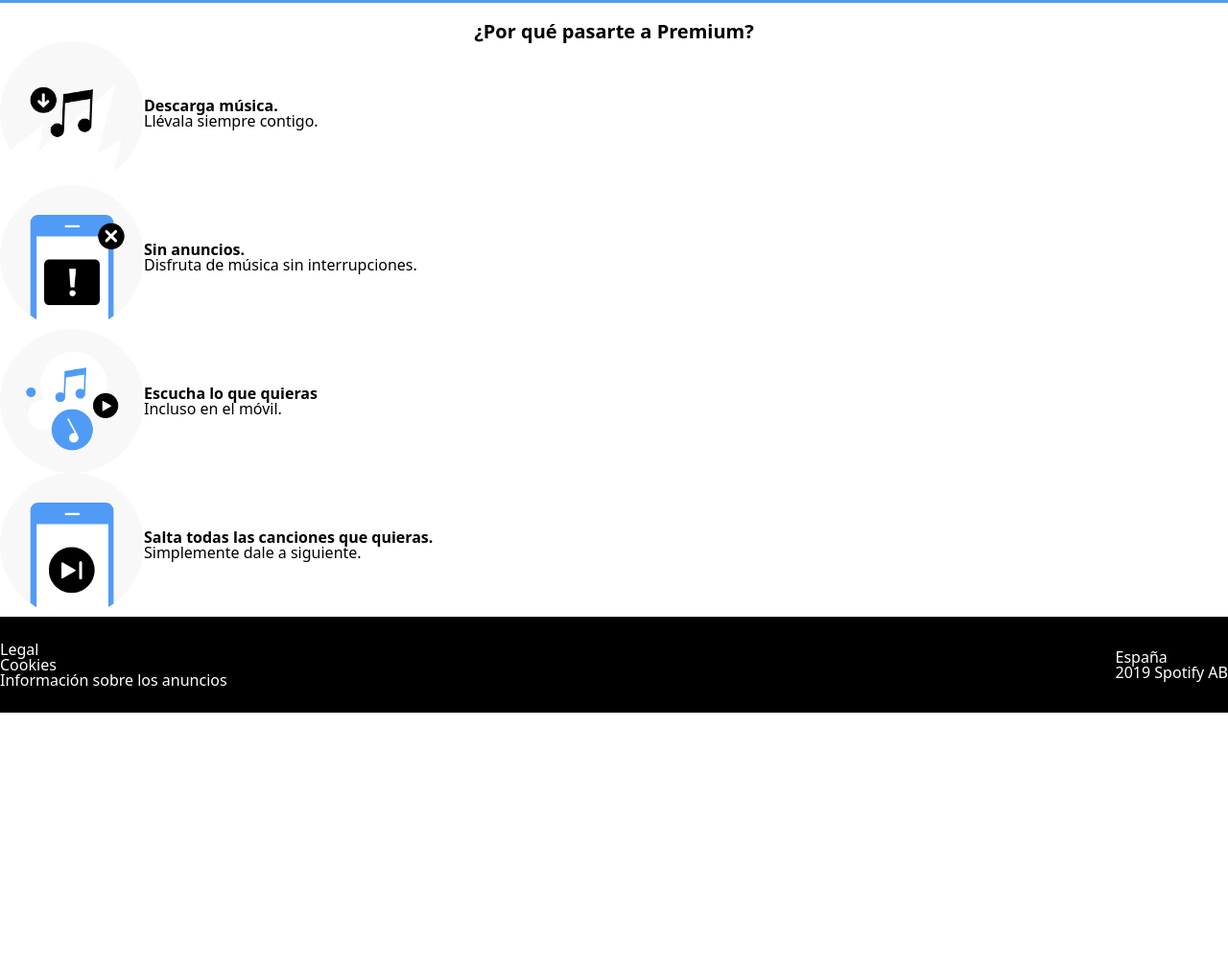
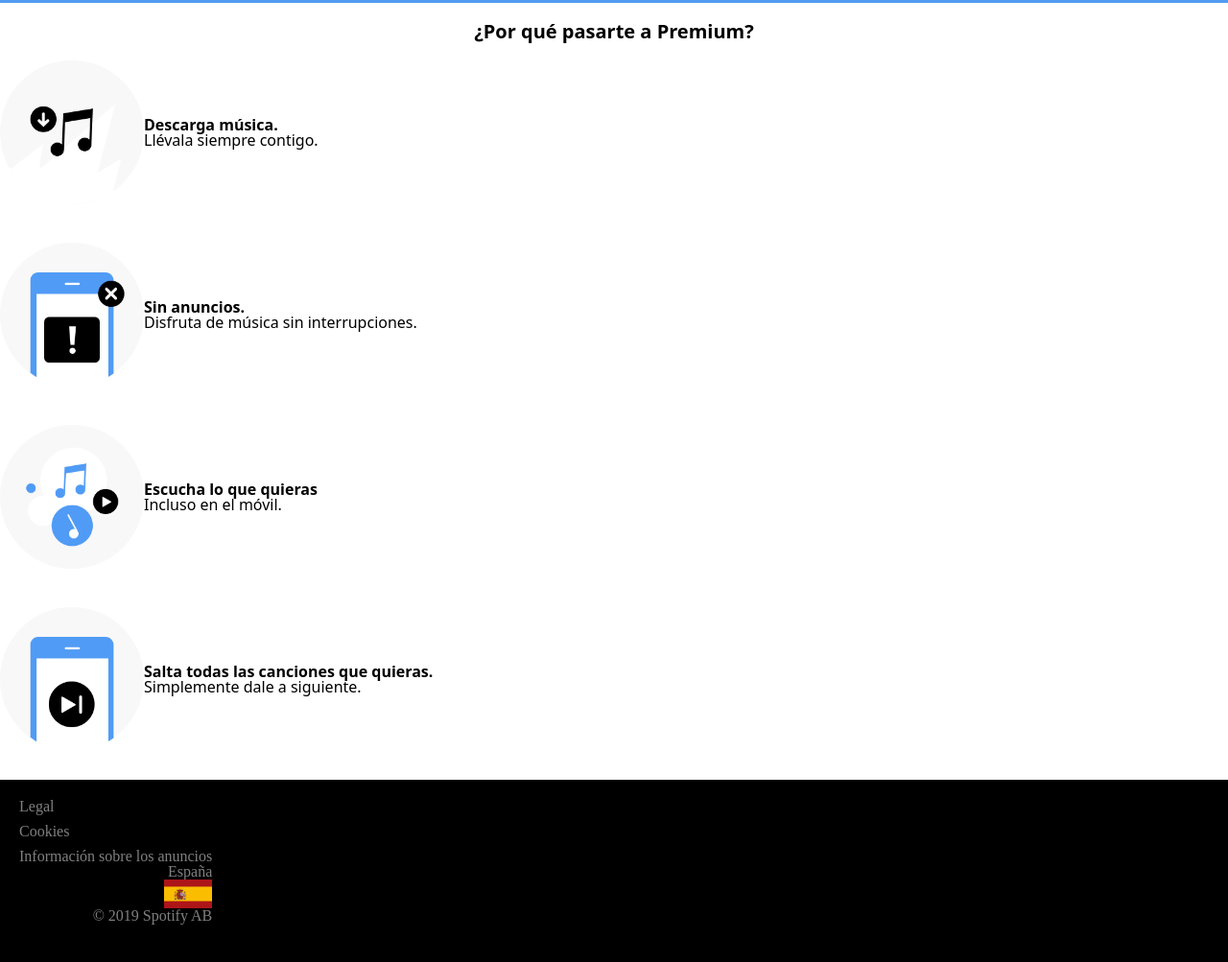
Before and after one commit to Adalab/promo-R-module-1-pair-17-spotify, a plain HTML site: page index.html in a window 1280 px wide. Shown: the part 447-1450 px from the top of the page at 96% size. Before the commit the page ends 1190 px from the top, so only its background shows below. Drawn offline with Linux system fonts and the light colour scheme.

Commit message:
pie de pagina

```diff
--- a/index.html
+++ b/index.html
@@ -97,16 +97,17 @@
 
       </section>
     </main>
-    <footer class="pie">
-      <ul class="lista izq">
+    <footer class="pie"> <small>
+      <ul class="lista-izq">
         <li>Legal</li>
         <li>Cookies</li>
         <li>Información sobre los anuncios</li>
       </ul>
-      <ul class="lista dcha">
-        <li>España</li>
-        <li>2019 Spotify AB</li>
+      <ul class="lista-dcha">
+        <li >España</li> <img  class= "bandera"src="./images/html-spotify/images/bandera.png" alt="Bandera">
+        <li> &copy 2019 Spotify AB</li>
       </ul>
+    </small>
     </footer>
   </body>
 </html>
--- a/styles/main.css
+++ b/styles/main.css
@@ -112,9 +112,11 @@ font-family: system-ui, -apple-system, BlinkMacSystemFont, 'Segoe UI', Roboto, O
 
 }
 
-.articles1 {
+.articles1{
   display: flex;
   align-items: center;
+  padding-top: 20px;
+  padding-bottom: 20px;
   }
 .imgdescarga{
 
@@ -129,6 +131,8 @@ font-family: system-ui, -apple-system, BlinkMacSystemFont, 'Segoe UI', Roboto, O
     display: flex;
     justify-content: left;
     align-items: center;
+    padding-top: 20px;
+    padding-bottom: 20px;
 
   }
 .imganuncios{
@@ -140,6 +144,8 @@ font-family: system-ui, -apple-system, BlinkMacSystemFont, 'Segoe UI', Roboto, O
   display: flex;
   justify-content: left;
   align-items: center;
+  padding-top: 20px;
+  padding-bottom: 20px;
 }
 
 .imgescucha{
@@ -151,6 +157,8 @@ font-family: system-ui, -apple-system, BlinkMacSystemFont, 'Segoe UI', Roboto, O
   display: flex;
   justify-content: left;
   align-items: center;
+  padding-top: 20px;
+  padding-bottom: 30px;
 }
 .imgsalta{
 
@@ -159,14 +167,36 @@ font-family: system-ui, -apple-system, BlinkMacSystemFont, 'Segoe UI', Roboto, O
 
 
 .pie{
+  background-color: black;
+  color:grey;
+  display: flex;
+  justify-content: space-between;
+  height: 100vh;
+  padding: 20px;
 
-  background-color: black;
-  color:white;
-  display:flex;
-  justify-content: space-between;
-  align-items:center;
-  height: 100px;
-  font-family: system-ui, -apple-system, BlinkMacSystemFont, 'Segoe UI', Roboto, Oxygen, Ubuntu, Cantarell, 'Open Sans', 'Helvetica Neue', sans-serif;
+    }
+
+.bandera{
+  width: 50px;
+  height: 30px;
+}
 
 
+
+
+.lista-izq{
+  display: flex;
+  flex-direction: column;
+  flex-wrap: wrap;
+  gap: 10px;
+
 }
+.lista-dcha{
+  display: flex;
+  flex-direction: column;
+  flex-wrap: wrap;
+  justify-content:right;
+  align-items: flex-end;
+
+}
+/* Falta por poner bien el footer, variables, responsive*/
```
Also changed, not shown: images/html-spotify/images/bandera.png (added).
